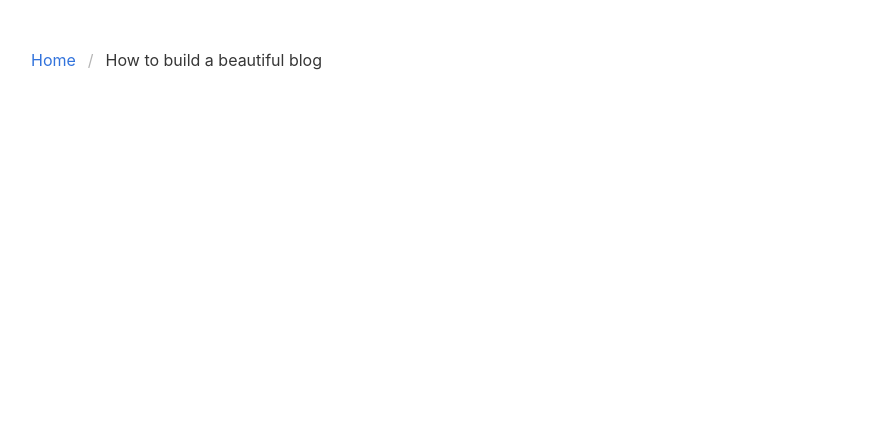
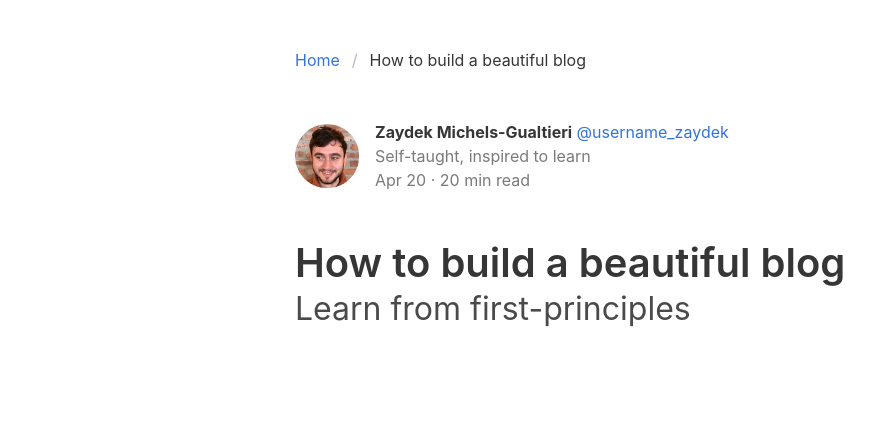
Before and after one commit to jpmoyacastillo/bulma-framework, a website: page blog.html in a window 1280 px wide. Shown: the whole page, without its empty margins (33-907 px from the left). Drawn offline with nearby package versions, Linux system fonts and the light colour scheme.

Commit message:
Se agregó id y titulos en el blog

```diff
--- a/blog.html
+++ b/blog.html
@@ -10,13 +10,30 @@
         <!-- <link rel="stylesheet" href="styles/debug.css"> -->
 		<style>
 
+		.center {
+			display: flex;
+			justify-content: center;
+			align-items: center;
+		}
+
+		.is-paddingless-horizontal { padding-left: 0; padding-right: 0; }
+
+		.grid {
+			display: grid;
+			grid-template-columns:
+				[xl-start] 1fr 1.5rem [md-start] minmax(0, 624px) [md-end] 1.5rem 1fr [xl-end];
+		}
+
+		.grid * {grid-column: md;}
+		.grid-xl { grid-column: xl; }
+
 		</style>
 	</head>
 	<body>
 
 		<!-- .section -->
-		<section class="section">
-			<div class="container">
+		<section class="section is-paddingless-horizontal">
+			<div class="container grid">
 				<nav class="breadcrumb" aria-label="breadcrumbs">
                     <ul>
                         <li><a href="#">Home</a></li>
@@ -27,5 +44,37 @@
 		</section>
 		<!-- /.section -->
 
+		<section class="section is-paddingless-horizontal" style="padding-top: 0;">
+			<div class="container grid">
+
+				<!-- media -->
+				<article class="media center">
+					<figure class="media-left">
+						<figure class="image is-64x64">
+							<img src="images/me.jpg">
+						</figure>
+					</figure>
+					<div class="media-content">
+						<div class="content">
+							<p>
+								<strong>Zaydek Michels-Gualtieri</strong> <a>@username_zaydek</a><br>
+								<span class="has-text-grey">Self-taught, inspired to learn<br>
+									<time datetime="2018-04-20">Apr 20</time> · 20 min read</span>
+								</p>
+							</div>
+						</div>
+					</article>
+				<!-- media -->
+
+
+				<div class="section is-paddingless-horizontal">
+					<h1 class="title is-2">How to build a beautiful blog</h1>
+					<h2 class="subtitle is-3">Learn from first-principles</h2>
+				</div>
+			</div>
+		</section>
+
+
+
 	</body>
 </html>
```
